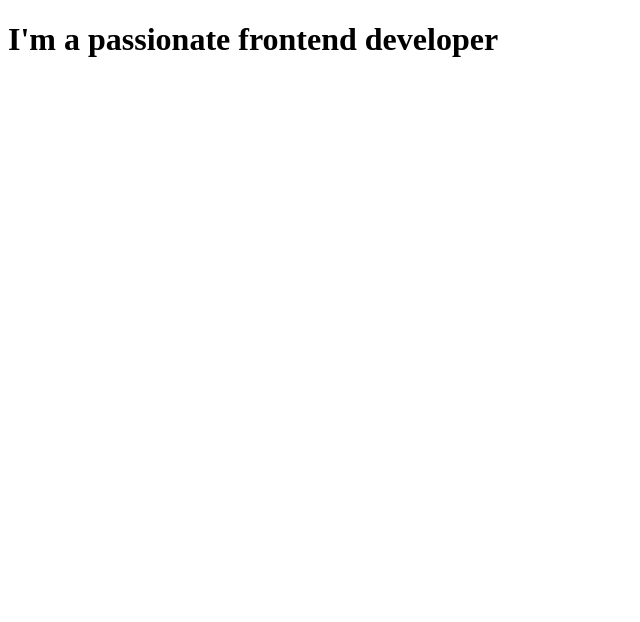
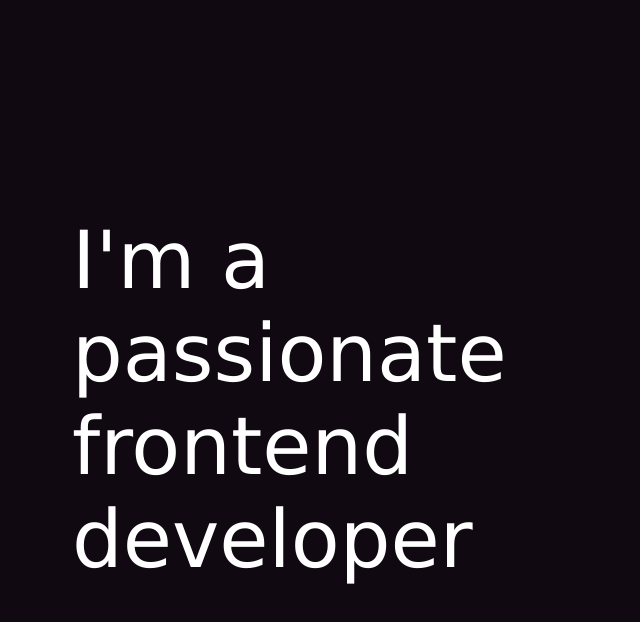
Before and after one commit to MaxwellChrist/Threejs-Portfolio-practice, a website with bundled scripts: page src/index.html in a window 1280 px wide. Shown: the whole page, without its empty margins (0-640 px from the left). Built offline with nearby package versions, Linux system fonts and the light colour scheme.

Commit message:
added basic css

```diff
--- a/src/index.html
+++ b/src/index.html
@@ -5,11 +5,12 @@
     <meta http-equiv="X-UA-Compatible" content="IE=edge">
     <meta name="viewport" content="width=device-width, initial-scale=1.0">
     <link rel="stylesheet" type="text/css" href="styles.css">
-    <title>Document</title>
+    <title>Three.js Tutorial</title>
 </head>
 <body>
     <main>
         <h1>I'm a passionate frontend developer</h1>
     </main>
+    <script src="./script.js" type="module"></script>
 </body>
 </html>
--- a/src/script.js
+++ b/src/script.js
@@ -1 +1,14 @@
-console.log(THREE)
+import * as THREE from 'three';
+
+const scene = new THREE.Scene();
+const camera = new THREE.PerspectiveCamera(75, window.innerWidth / window.innerHeight);
+scene.add(camera);
+
+const geometry = new THREE.BoxGeometry(1, 1, 1);
+const material = new THREE.MeshBasicMaterial({ color: 'red' });
+const mesh = new THREE.Mesh(geometry, material);
+scene.add(mesh);
+
+const renderer = new THREE.WebGLRenderer();
+renderer.setSize(window.innerWidth, window.innerHeight);
+document.body.append(renderer.domElement)
--- a/src/styles.css
+++ b/src/styles.css
@@ -0,0 +1,31 @@
+html, body {
+    background: #110912;
+    box-sizing: border-box;
+    width: 100%;
+    min-height: 100vh;
+    font-family: Verdana, Geneva, Tahoma, sans-serif;
+    overflow-x: hidden;
+}
+body {
+    margin: 0;
+}
+main {
+    height: 100%;
+    display: flex;
+    max-width: 1200px;
+    margin: auto;
+}
+h1 {
+    width: 50%;
+    min-width: 100px;
+    margin: 0;
+    display: flex;
+    align-items: center;
+    justify-content: center;
+    padding: 0 2rem;
+    color: white;
+    font-size: 5rem;
+    font-weight: 100;
+    height: 100vh;
+    z-index: 1;
+}
```
Also changed, not shown: dist/index.html, 6 other files.
